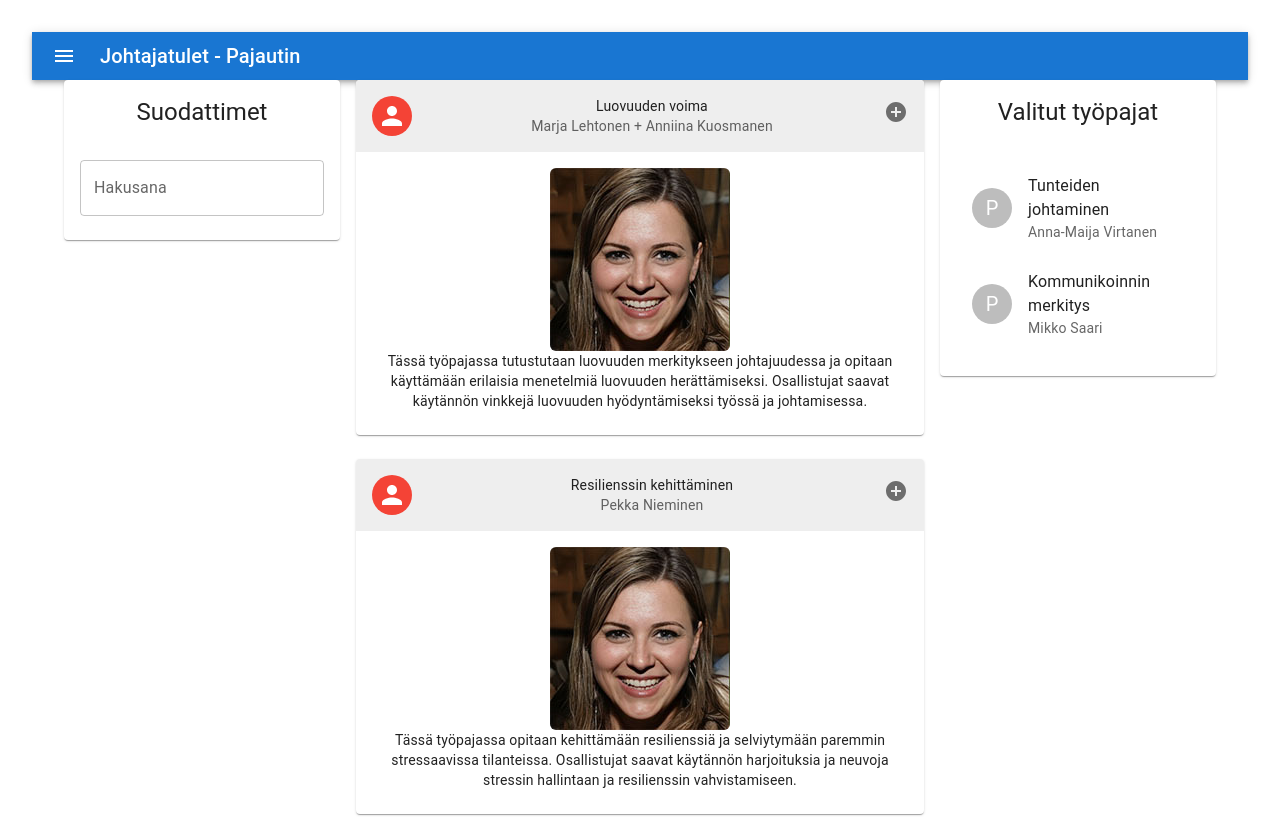
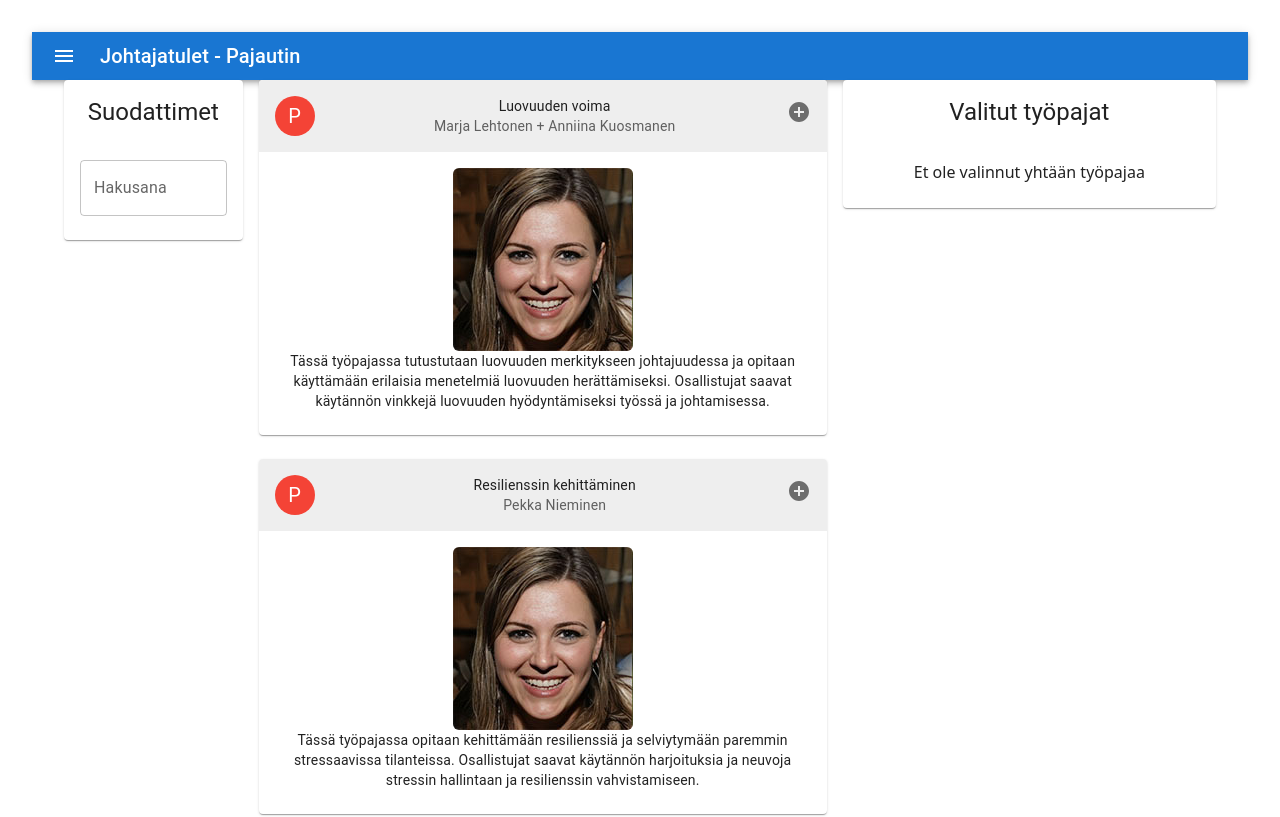
Before and after one commit to arttutanner/pajautin-fe, a React (Vite) app in the folder pajautin-fe/: page / in a window 1280 px wide. Shown: the top 817 px of the page. Built offline with nearby package versions, Linux system fonts and the light colour scheme.

Commit message:
Even delete works now

```diff
--- a/pajautin-fe/src/App.tsx
+++ b/pajautin-fe/src/App.tsx
@@ -26,7 +26,7 @@ function App() {
   ai.push(wsItems[4]);
   ai.push(wsItems[5]);
 
-  const [addedItems, setAddedItems] = useState<Workshop[]>(ai);
+  const [addedItems, setAddedItems] = useState<Workshop[]>([]);
 
   // const [addedItems, setAddedItems] = useState<Workshop[]>([...wsItems]);
 
@@ -35,7 +35,7 @@ function App() {
       <PajautinAppBar />
       <Container maxWidth="lg">
         <Grid container spacing={2}>
-          <Grid item xs={12} lg={3}>
+          <Grid item xs={12} lg={2}>
             <Filterbar setFilters={setFilters} />
           </Grid>
           <Grid item xs={12} lg={6}>
@@ -46,7 +46,7 @@ function App() {
               setAddedItems={setAddedItems}
             />
           </Grid>
-          <Grid item xs={12} lg={3}>
+          <Grid item xs={12} lg={4}>
             <SelectedWorkshops
               addedItems={addedItems}
               setAddedItems={setAddedItems}
--- a/pajautin-fe/src/components/DragableList/DraggableList.tsx
+++ b/pajautin-fe/src/components/DragableList/DraggableList.tsx
@@ -12,16 +12,23 @@ import DraggableListItem from "./DraggableListItem";
 export type DraggableListProps = {
   items: Workshop[];
   onDragEnd: OnDragEndResponder;
+  onDeleteItem: (item: Workshop) => void;
 };
 
-const DraggableList = React.memo(({ items, onDragEnd }: DraggableListProps) => {
+const DraggableList = React.memo(
+  ({ items, onDragEnd, onDeleteItem }: DraggableListProps) => {
     return (
       <DragDropContext onDragEnd={onDragEnd}>
         <Droppable droppableId="droppable-list">
           {(provided) => (
             <div ref={provided.innerRef} {...provided.droppableProps}>
               {items.map((item, index) => (
-              <DraggableListItem item={item} index={index} key={item.id} />
+                <DraggableListItem
+                  item={item}
+                  index={index}
+                  key={item.id}
+                  onDelete={() => onDeleteItem(item)}
+                />
               ))}
               {provided.placeholder}
             </div>
@@ -29,6 +36,7 @@ const DraggableList = React.memo(({ items, onDragEnd }: DraggableListProps) => {
         </Droppable>
       </DragDropContext>
     );
-});
+  }
+);
 
 export default DraggableList;
--- a/pajautin-fe/src/components/DragableList/DraggableListItem.tsx
+++ b/pajautin-fe/src/components/DragableList/DraggableListItem.tsx
@@ -1,15 +1,27 @@
-import { Avatar, ListItem, ListItemAvatar, ListItemText } from "@mui/material";
+import { AddCircle } from "@mui/icons-material";
+import {
+  Avatar,
+  IconButton,
+  ListItem,
+  ListItemAvatar,
+  ListItemText,
+} from "@mui/material";
 import * as React from "react";
 import { Draggable } from "react-beautiful-dnd";
-
+import DeleteIcon from "@mui/icons-material/Delete";
 import { Workshop } from "../../types/Workshop";
 
 export type DraggableListItemProps = {
   item: Workshop;
   index: number;
+  onDelete: () => void;
 };
 
-const DraggableListItem = ({ item, index }: DraggableListItemProps) => {
+const DraggableListItem = ({
+  item,
+  index,
+  onDelete,
+}: DraggableListItemProps) => {
   //const classes = useStyles();
   return (
     <Draggable draggableId={item.id + ""} index={index}>
@@ -18,6 +30,15 @@ const DraggableListItem = ({ item, index }: DraggableListItemProps) => {
           ref={provided.innerRef}
           {...provided.draggableProps}
           {...provided.dragHandleProps}
+          secondaryAction={
+            <IconButton
+              edge="end"
+              aria-label="delete"
+              onClick={() => onDelete()}
+            >
+              <DeleteIcon />
+            </IconButton>
+          }
           // className={snapshot.isDragging ? classes.draggingListItem : ""}
         >
           <ListItemAvatar>
--- a/pajautin-fe/src/components/SelectedWorkshops.tsx
+++ b/pajautin-fe/src/components/SelectedWorkshops.tsx
@@ -12,6 +12,16 @@ interface Props {
   setAddedItems: (items: Workshop[]) => void;
 }
 
+function removeObjectWithId(arr: Workshop[], id: number) {
+  const objWithIdIndex = arr.findIndex((obj) => obj.id == id);
+
+  if (objWithIdIndex > -1) {
+    arr.splice(objWithIdIndex, 1);
+  }
+
+  return arr;
+}
+
 function SelectedWorkshops({ addedItems, setAddedItems }: Props) {
   const onDragEnd = ({ destination, source }: DropResult) => {
     // dropped outside the list
@@ -21,12 +31,22 @@ function SelectedWorkshops({ addedItems, setAddedItems }: Props) {
     setAddedItems(newItems);
   };
 
+  const removeAddedItem = (item: Workshop) => {
+    console.log("Item to be deleted (id):" + item.id);
+    let newItems = removeObjectWithId(addedItems, item.id);
+    setAddedItems([...newItems]);
+  };
+
   return (
     <Card>
       <CardHeader title={"Valitut työpajat"} />
       <CardContent>
         {addedItems.length == 0 ? "Et ole valinnut yhtään työpajaa" : ""}
-        <DraggableList items={addedItems} onDragEnd={onDragEnd} />
+        <DraggableList
+          items={addedItems}
+          onDragEnd={onDragEnd}
+          onDeleteItem={(i) => removeAddedItem(i)}
+        />
       </CardContent>
     </Card>
   );
--- a/pajautin-fe/src/components/WorkshopItem.tsx
+++ b/pajautin-fe/src/components/WorkshopItem.tsx
@@ -27,7 +27,9 @@ function WorkshopItem({ item, addedItems, setAddedItems }: Props) {
     <Card>
       <CardHeader
         avatar={
-          <Avatar sx={{ bgcolor: red[500] }} aria-label="recipe"></Avatar>
+          <Avatar sx={{ bgcolor: red[500] }} aria-label="recipe">
+            P
+          </Avatar>
         }
         action={
           <IconButton
```
Lines whose indentation alone changed are shown as unchanged.
